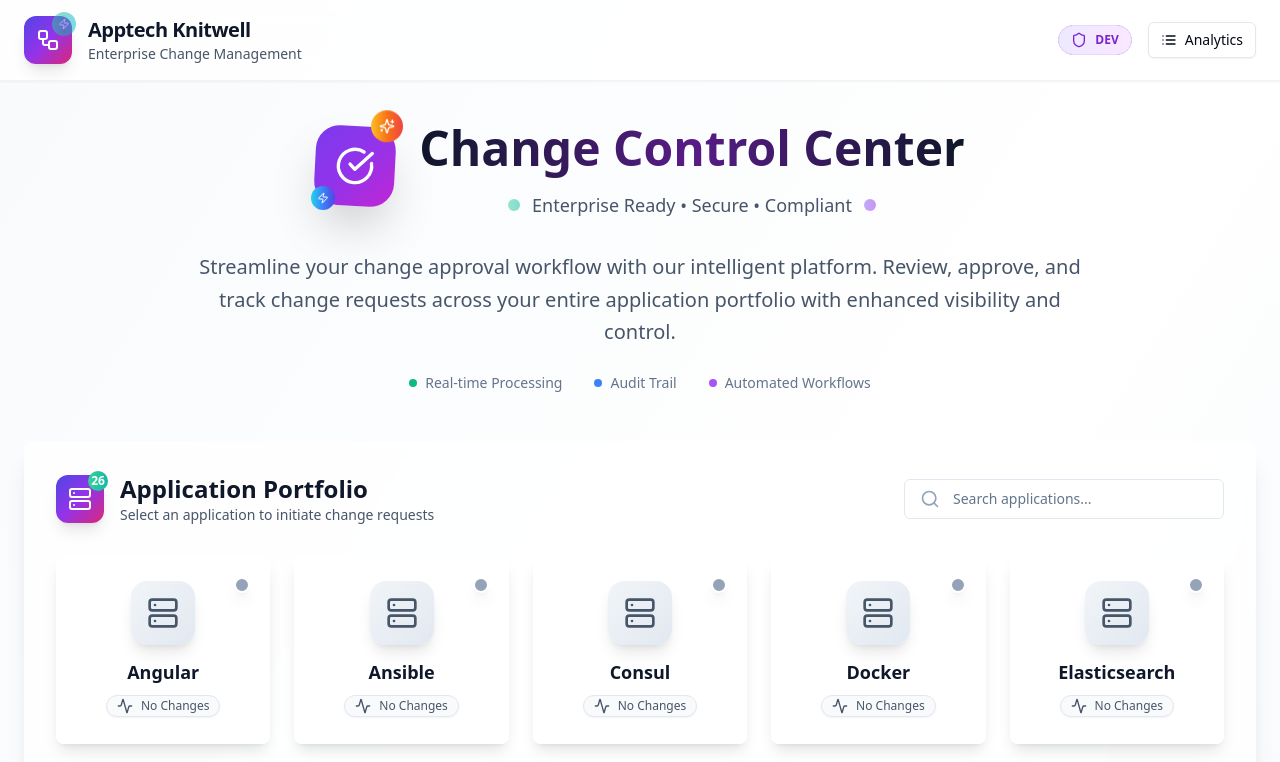
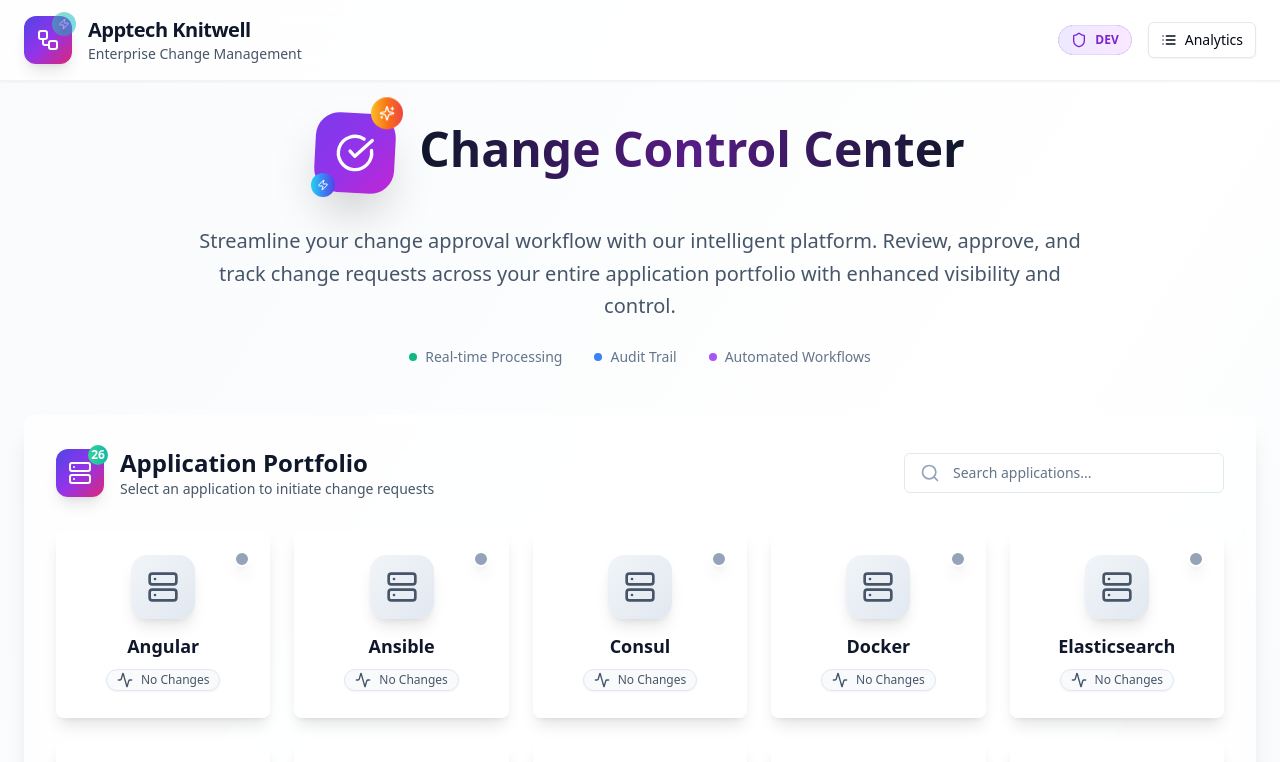
Before and after one commit to sn-0217/sleek-nav-revamp-fix, a React (Vite) app: page /home in a window 1280 px wide. Shown: the top 762 px of the page. Built offline with nearby package versions, Linux system fonts and the light colour scheme.

Commit message:
Visual edit in Lovable
Edited UI in Lovable

```diff
--- a/src/pages/Home.tsx
+++ b/src/pages/Home.tsx
@@ -182,11 +182,7 @@ const Home = () => {
               <h1 className="text-5xl font-bold bg-gradient-to-r from-slate-900 via-purple-900 to-slate-900 bg-clip-text text-transparent mb-2 mx-0 my-0 py-[11px]">
                 Change Control Center
               </h1>
-              <div className="flex items-center justify-center gap-3">
-                <div className="w-3 h-3 bg-gradient-to-r from-emerald-400 to-teal-500 rounded-full animate-pulse"></div>
-                <span className="text-lg text-slate-600 font-medium text-center">Enterprise Ready • Secure • Compliant</span>
-                <div className="w-3 h-3 bg-gradient-to-r from-violet-500 to-purple-600 rounded-full animate-pulse"></div>
-              </div>
+
             </div>
           </div>
           <div className="max-w-4xl mx-auto">
```
